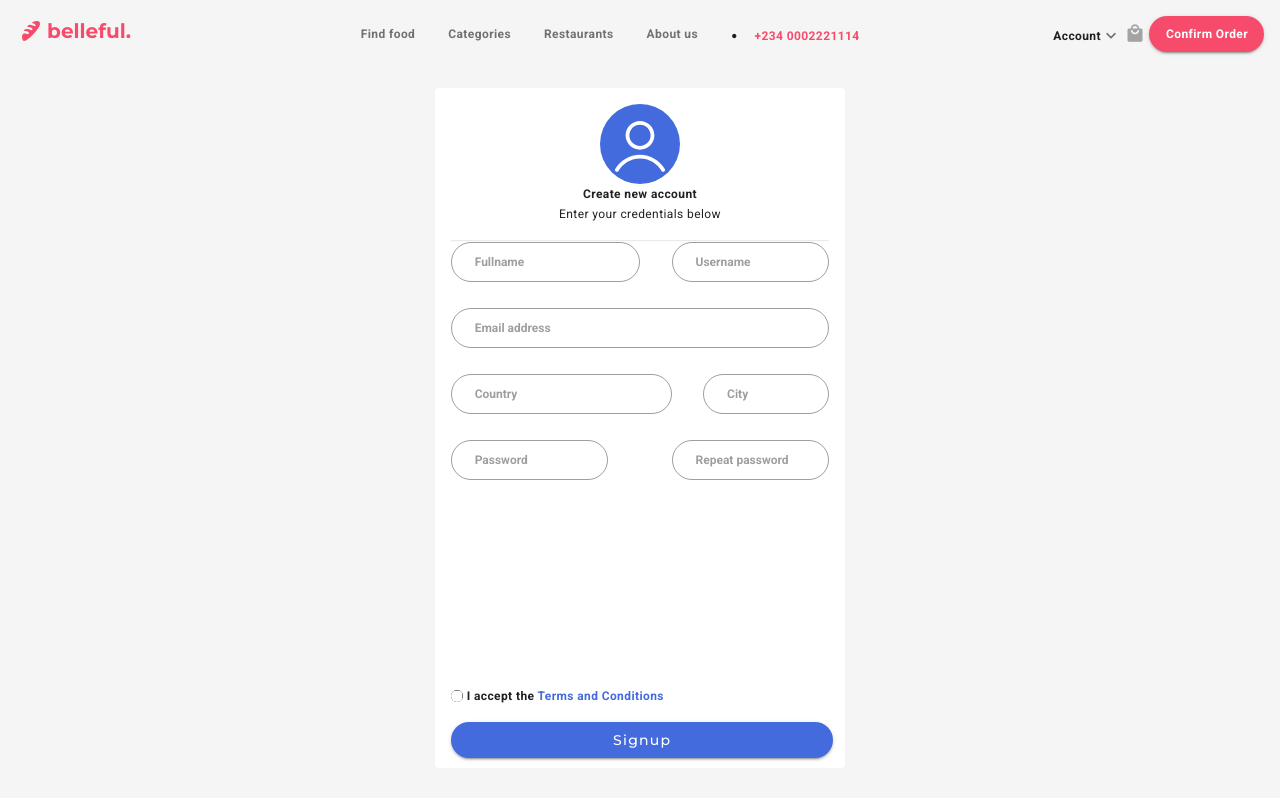
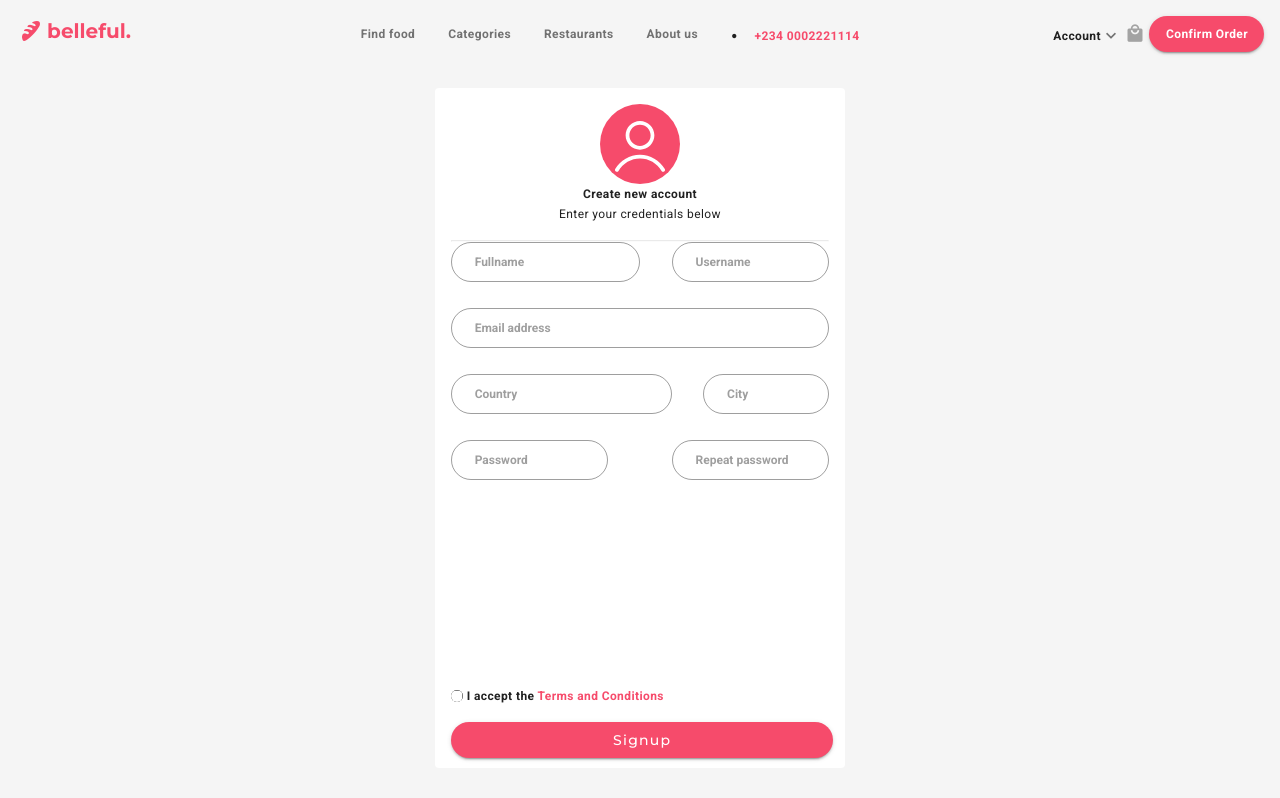
Before and after one commit to backendpapa/Food-ordering-webapp, a Vue app: page /user/signup in a window 1280 px wide. Built offline with nearby package versions, Linux system fonts and the light colour scheme.

Commit message:
make it better

```diff
--- a/src/views/Signup.vue
+++ b/src/views/Signup.vue
@@ -5,7 +5,7 @@
             <v-card height="85vh" class="white ma-2 pa-4" flat>
               <v-row no-gutters>
                 <v-spacer></v-spacer>
-                <v-avatar  style="border-radius:50%" color="#436BDD" size="80">
+                <v-avatar  style="border-radius:50%" color="#F64B6B" size="80">
                  <svg xmlns="http://www.w3.org/2000/svg" x="0px" y="0px"
 width="64" height="64"
 viewBox="0 0 172 172"
@@ -62,9 +62,9 @@ style=" fill:#000000;"><g fill="none" fill-rule="nonzero" stroke="none" stroke-w
                   <input type="checkbox" name="" id="">
 
                </v-avatar>
-               <p class="text-caption font-weight-bold mt-n1 ml-1">I accept the <span class="" style="color:#436BDD">Terms and Conditions</span></p>
+               <p class="text-caption font-weight-bold mt-n1 ml-1">I accept the <span class="" style="color:#F64B6B">Terms and Conditions</span></p>
               </v-row>
-              <v-btn color="#436BDD" style="text-transform:none" dark rounded block>Signup</v-btn>
+              <v-btn color="#F64B6B" style="text-transform:none" dark rounded block>Signup</v-btn>
               </div>
             </v-card>
              </v-col>
```
